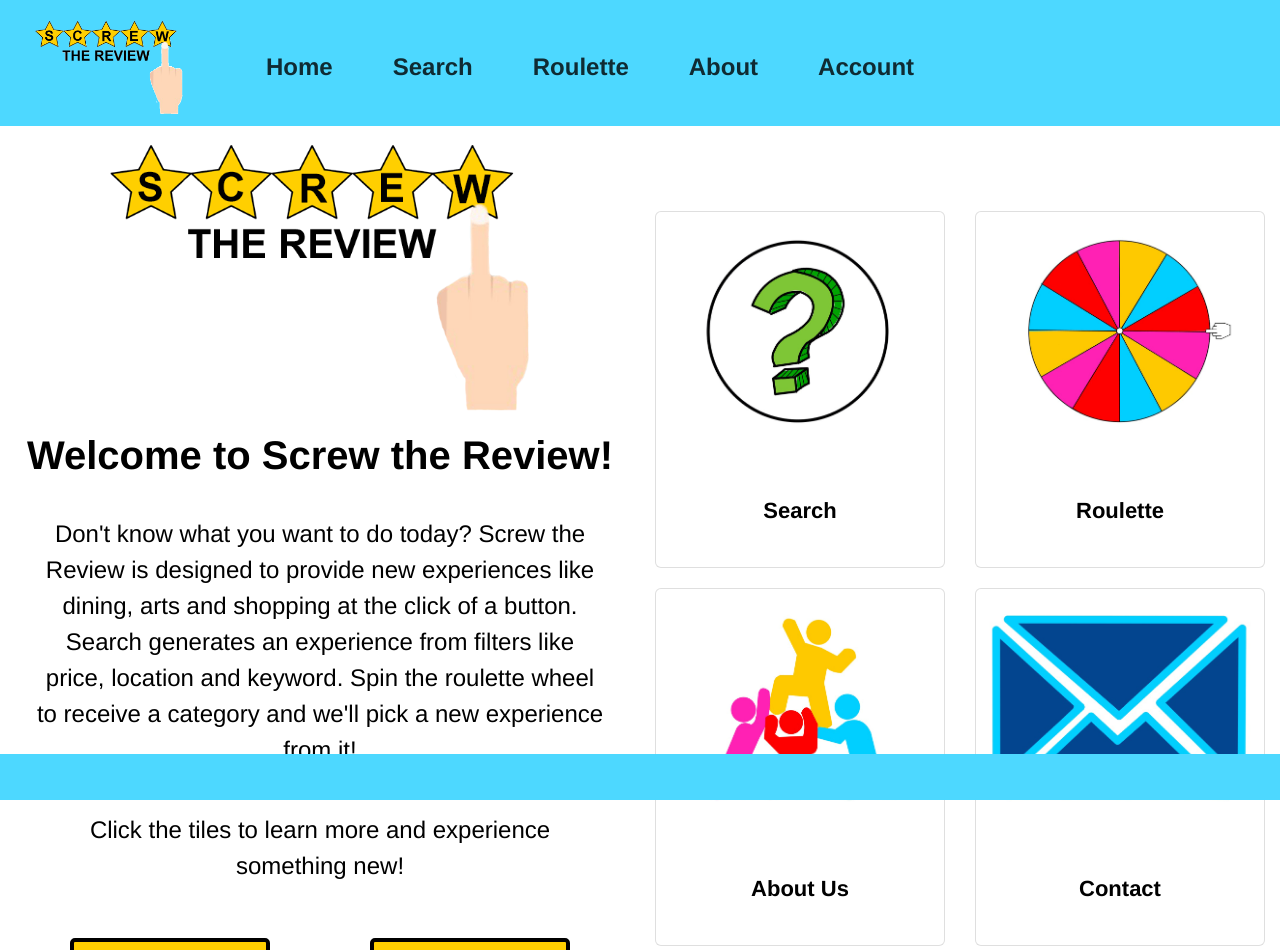
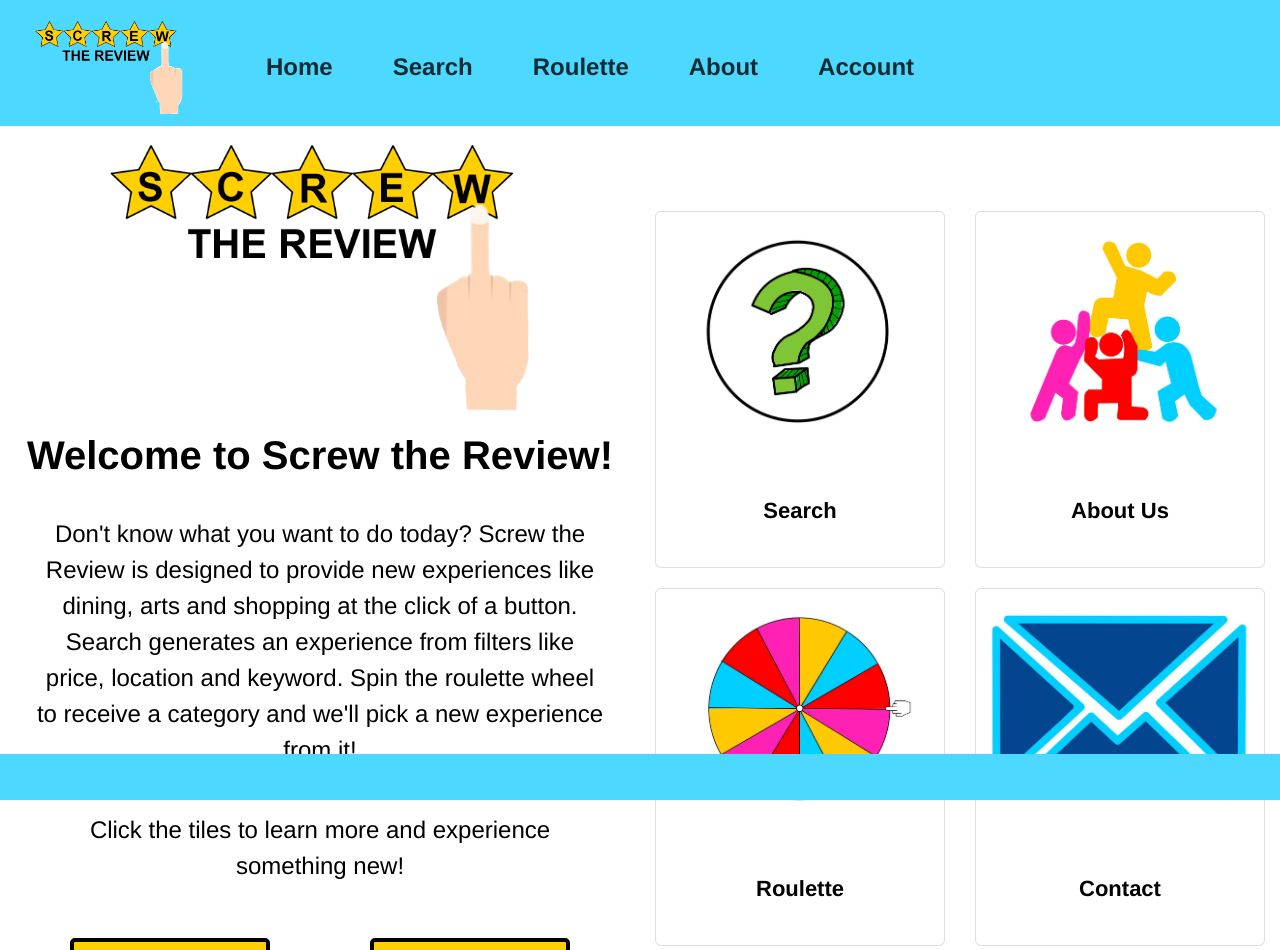
Before and after one commit to mackenzieleach/screwthereview, a React (Create React App) app: page / in a window 1280 px wide. Shown: the top 950 px of the page. Built offline with nearby package versions, Linux system fonts and the light colour scheme.

Commit message:
Switched Card Order so Features are first on xs

```diff
--- a/src/Home.js
+++ b/src/Home.js
@@ -41,7 +41,7 @@ class Home extends Component {
 
                     </Col>
 
-                    {/* Column 2: Search and About Us Cards*/}
+                    {/* Column 2: Search and Roulette Cards*/}
                     <Col lg={3} md={6} sm={12} xs={12}>
                         {/* Search Card*/}
                         <div className="card" id="Search">
@@ -51,22 +51,25 @@ class Home extends Component {
                             </div>
                         </div>
 
+                        {/* Roulette Card*/}
+                        <div className="card" id="Roulette">
+                            <img className="card-img-top" src={wheelIcon} alt="wheel-icon" />
+                            <div className="card-body">
+                                <a href="/roulette" className="btn btn-link btn-block" id="button">Roulette</a>
+                            </div>
+                        </div>
+
+
+
+                    </Col>
+
+                    {/* Column 3: About Us and Contact Us Cards*/}
+                    <Col lg={3} md={6} sm={12} xs={12}>
                         {/* About Us Card*/}
                         <div className="card" id="AboutUs">
                             <img className="card-img-top" src={aboutIcon} alt="about-icon" />
                             <div className="card-body">
                                 <a href="/about" className="btn btn-link btn-block" id="button">About Us</a>
-                            </div>
-                        </div>
-                    </Col>
-
-                    {/* Column 3: Roulette and Contact Us Cards*/}
-                    <Col lg={3} md={6} sm={12} xs={12}>
-                        {/* Roulette Card*/}
-                        <div className="card" id="Roulette">
-                            <img className="card-img-top" src={wheelIcon} alt="wheel-icon" />
-                            <div className="card-body">
-                                <a href="/roulette" className="btn btn-link btn-block" id="button">Roulette</a>
                             </div>
                         </div>
 
```
Also changed, not shown: 1 other file (tests, documents, lock files or other folders).
